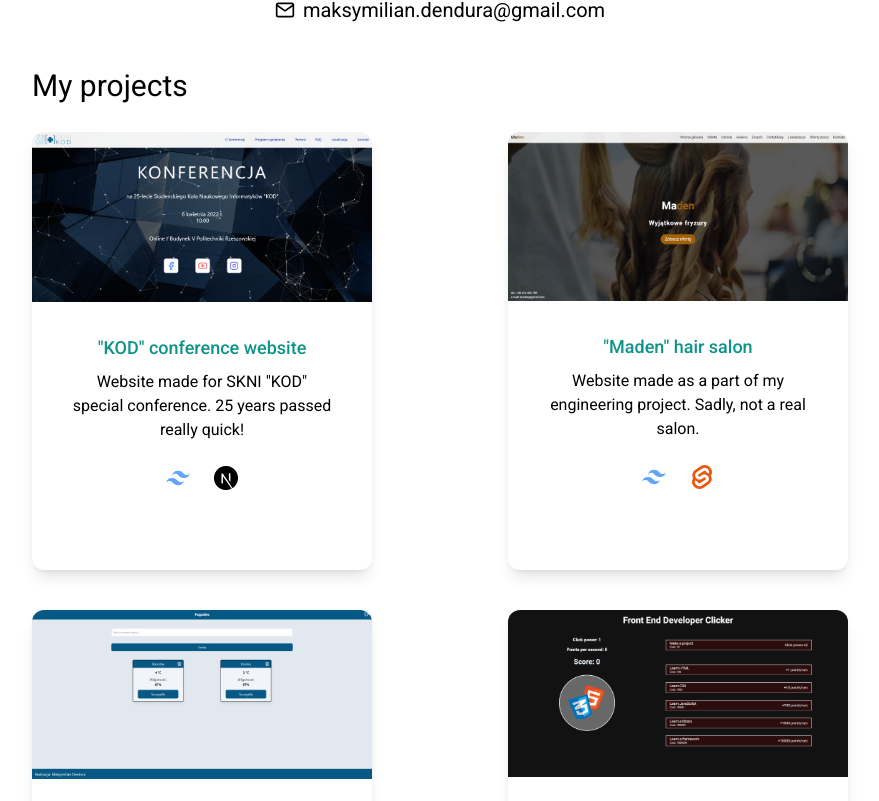
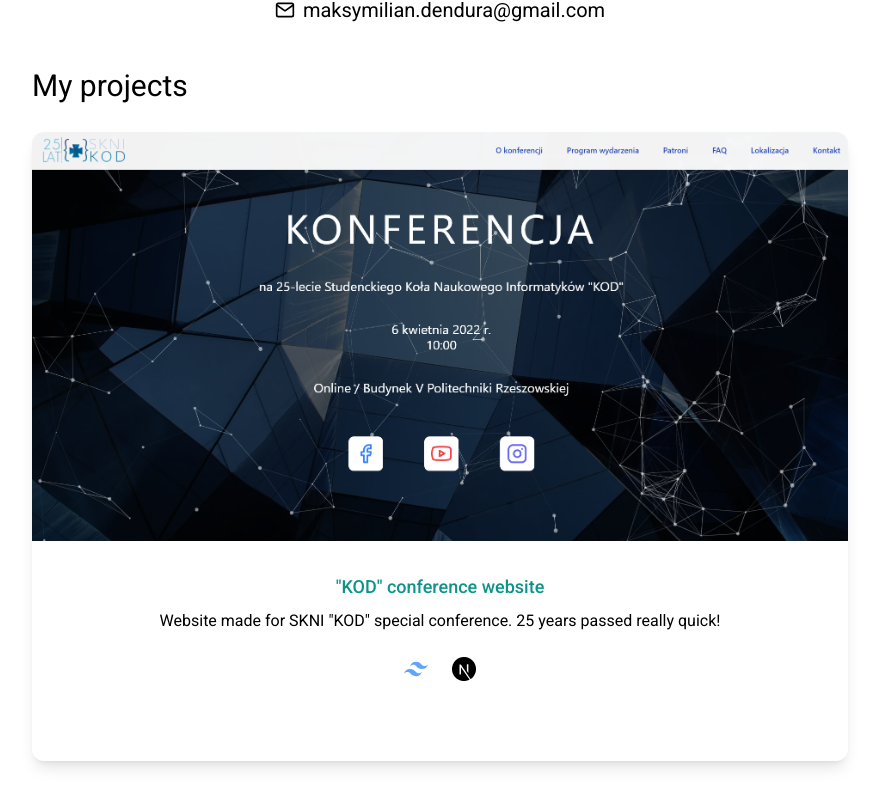
Before and after one commit to Noniv/portfolio, a Next.js app: page / in a window 1280 px wide. Shown: the part 876-1677 px from the top of the page, without its empty margins (200-1079 px from the left). Built offline with nearby package versions, Linux system fonts and the light colour scheme.

Commit message:
Fixed card component name

```diff
--- a/app/Card.js
+++ b/app/Card.js
@@ -1,13 +1,14 @@
 import Image from "next/image";
 import Link from "next/link";
 
-export default function Home({ src, title, description, children, href }) {
+export default function Card({ src, title, description, children, href }) {
   return (
     <Link
       href={href}
-      className="lg:basis-5/12 hover:scale-[105%] hover:rotate-1 transition-transform"
+      className="hover:scale-[105%] hover:rotate-1 transition-transform"
+      target="_blank"
     >
-      <div className="group text-center shadow-lg pb-10 rounded-xl overflow-hidden dark:bg-slate-900 h-full mb-10">
+      <div className="text-center shadow-lg pb-10 rounded-xl overflow-hidden dark:bg-slate-800 h-full mb-10">
         <Image
           src={src}
           height={950}
```
